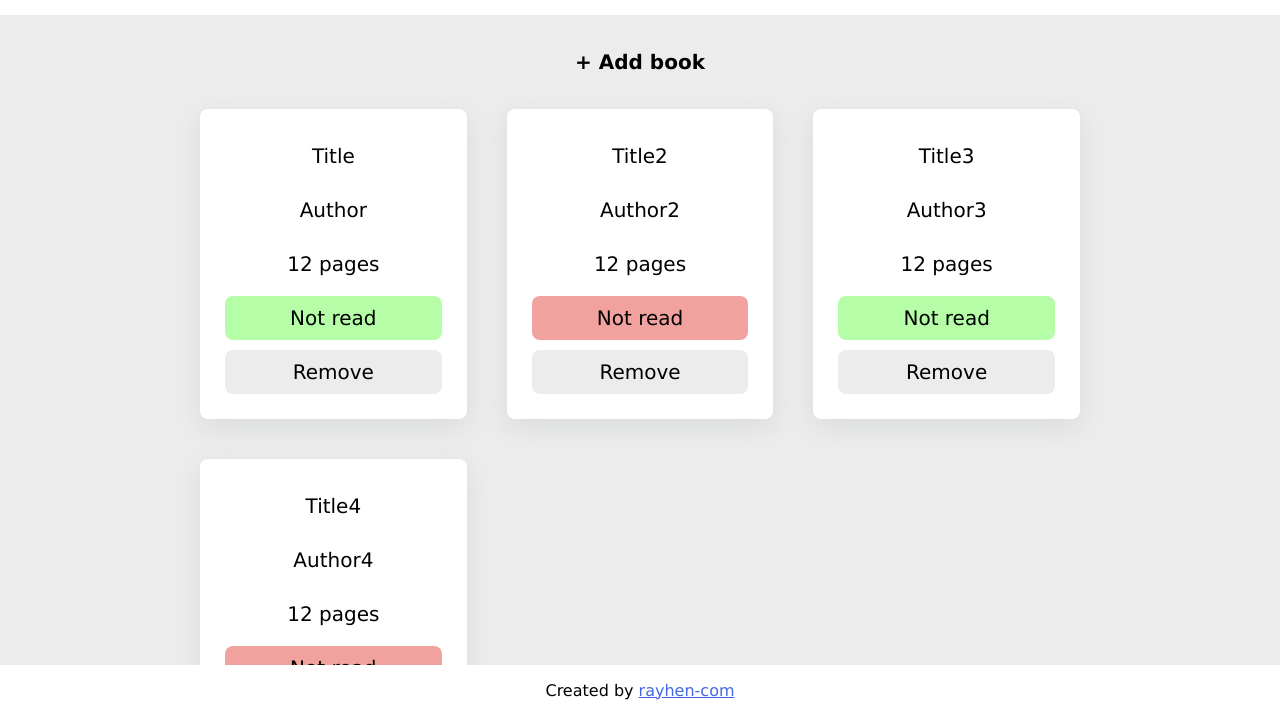
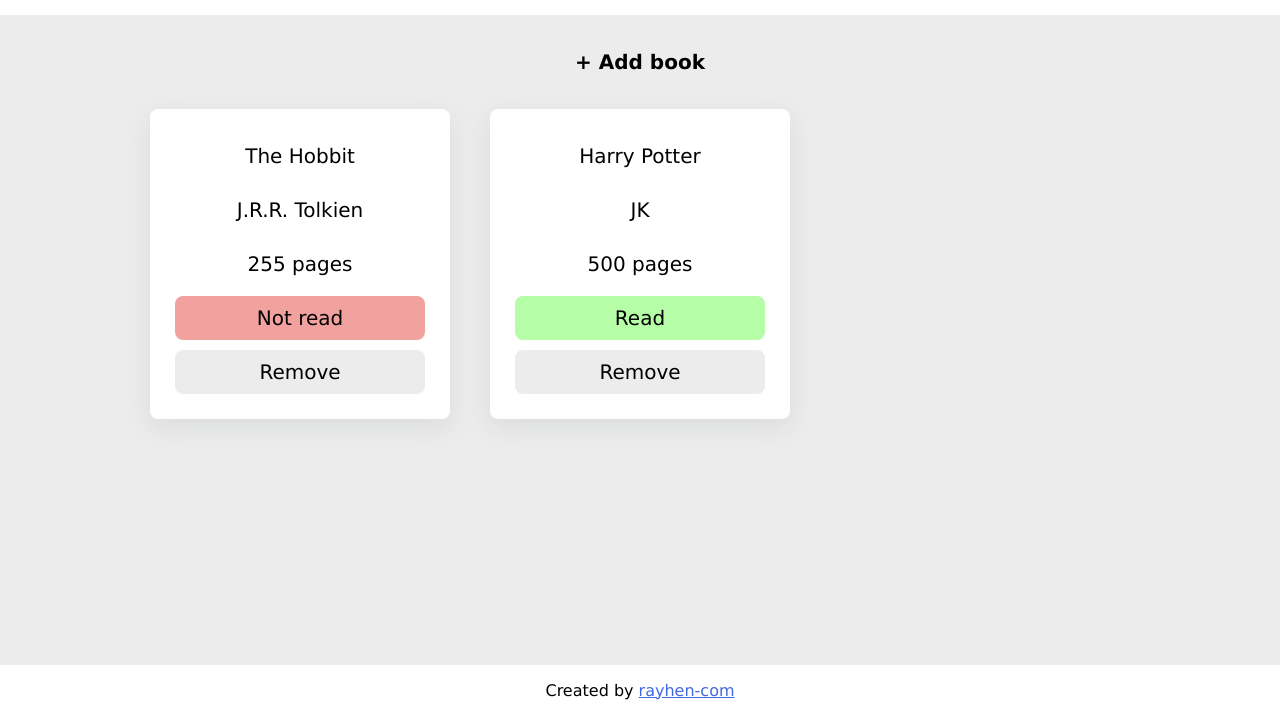
Before and after one commit to rayhen-com/library, a plain HTML site: page index.html in a window 1280 px wide. Shown: the part 85-800 px from the top of the page. Drawn offline with Linux system fonts and the light colour scheme.

Commit message:
Add array loop

```diff
--- a/index.html
+++ b/index.html
@@ -5,7 +5,7 @@
     <meta name="viewport" content="width=device-width, initial-scale=1.0">
     <title>Library</title>
     <link rel="stylesheet" href="style.css">
-    <script src="main.js"></script>
+    <script src="main.js" defer></script>
 </head>
 <body>
     <div id="container">
@@ -17,9 +17,9 @@
             <div id="main-header">
                 <button class="add-button">+ Add book</button>
             </div>
-
             <div id="main-content">
-                <div class="card">
+                <!-- Dummy Content -->
+                <!-- <div class="card">
                     <p>Title</p>
                     <p>Author</p>
                     <p>12 pages</p>
@@ -32,21 +32,7 @@
                     <p>12 pages</p>
                     <button class="not-read-button">Not read</button>
                     <button class="remove-button">Remove</button>
-                </div>
-                <div class="card">
-                    <p>Title3</p>
-                    <p>Author3</p>
-                    <p>12 pages</p>
-                    <button class="read-button">Not read</button>
-                    <button class="remove-button">Remove</button>
-                </div>
-                <div class="card">
-                    <p>Title4</p>
-                    <p>Author4</p>
-                    <p>12 pages</p>
-                    <button class="not-read-button">Not read</button>
-                    <button class="remove-button">Remove</button>
-                </div>
+                </div> -->
             </div>
 
         </div>
--- a/main.js
+++ b/main.js
@@ -4,6 +4,12 @@ const myLibrary = [
         author: 'J.R.R. Tolkien',
         pages: '255',
         read: false
+    },
+    {
+        title: 'Harry Potter',
+        author: 'JK',
+        pages: '500',
+        read: true
     }
 ];
 
@@ -36,3 +42,50 @@ function addBookToLibrary() {
     // read = ''
 
 }
+
+// Loop through Library Array and add cards
+function arrayLoop() {
+    for (let i = 0; i < myLibrary.length; i++) {
+        // Get and create elements
+        let mainContent = document.getElementById("main-content");
+        let cardDiv = document.createElement("div");
+        let titlePara = document.createElement("p");
+        let authorPara = document.createElement("p");
+        let pagesPara = document.createElement("p");
+        let readButton = document.createElement("button");
+        let removeButton = document.createElement("button");
+
+        // Create card
+        cardDiv.classList.add("card");
+
+        // Add values to p elements
+        titlePara.textContent = myLibrary[i].title;
+        authorPara.textContent = myLibrary[i].author;
+        pagesPara.textContent = myLibrary[i].pages + " pages";
+
+        // Add values to buttons
+        if (myLibrary[i].read === false) {
+            readButton.classList.add("not-read-button")
+            readButton.textContent = "Not read"
+        } else if (myLibrary[i].read === true) {
+            readButton.classList.add("read-button")
+            readButton.textContent = "Read"
+        }
+
+        removeButton.classList.add("remove-button")
+        removeButton.textContent = "Remove"
+
+        // Add variables to card
+        cardDiv.appendChild(titlePara);
+        cardDiv.appendChild(authorPara);
+        cardDiv.appendChild(pagesPara);
+        cardDiv.appendChild(readButton)
+        cardDiv.appendChild(removeButton)
+
+        // Add card to library list
+        mainContent.appendChild(cardDiv);
+      }
+}
+
+
+arrayLoop()
--- a/style.css
+++ b/style.css
@@ -34,7 +34,7 @@ footer {
 }
 
 header {
-    padding-left: 200px;
+    padding-left: 150px;
 }
 
 #main-header {
@@ -42,8 +42,8 @@ header {
 }
 
 #main-content {
-    padding-left: 200px;
-    padding-right: 200px;
+    padding-left: 150px;
+    padding-right: 150px;
     padding-bottom: 50px;
 }
 
@@ -105,7 +105,7 @@ header {
 
 #main-content {
     display: grid;
-    grid-template-columns: repeat(3, 1fr);
+    grid-template-columns: repeat(auto-fill, minmax(300px, 1fr));
     gap: 40px;
 }
 
```
